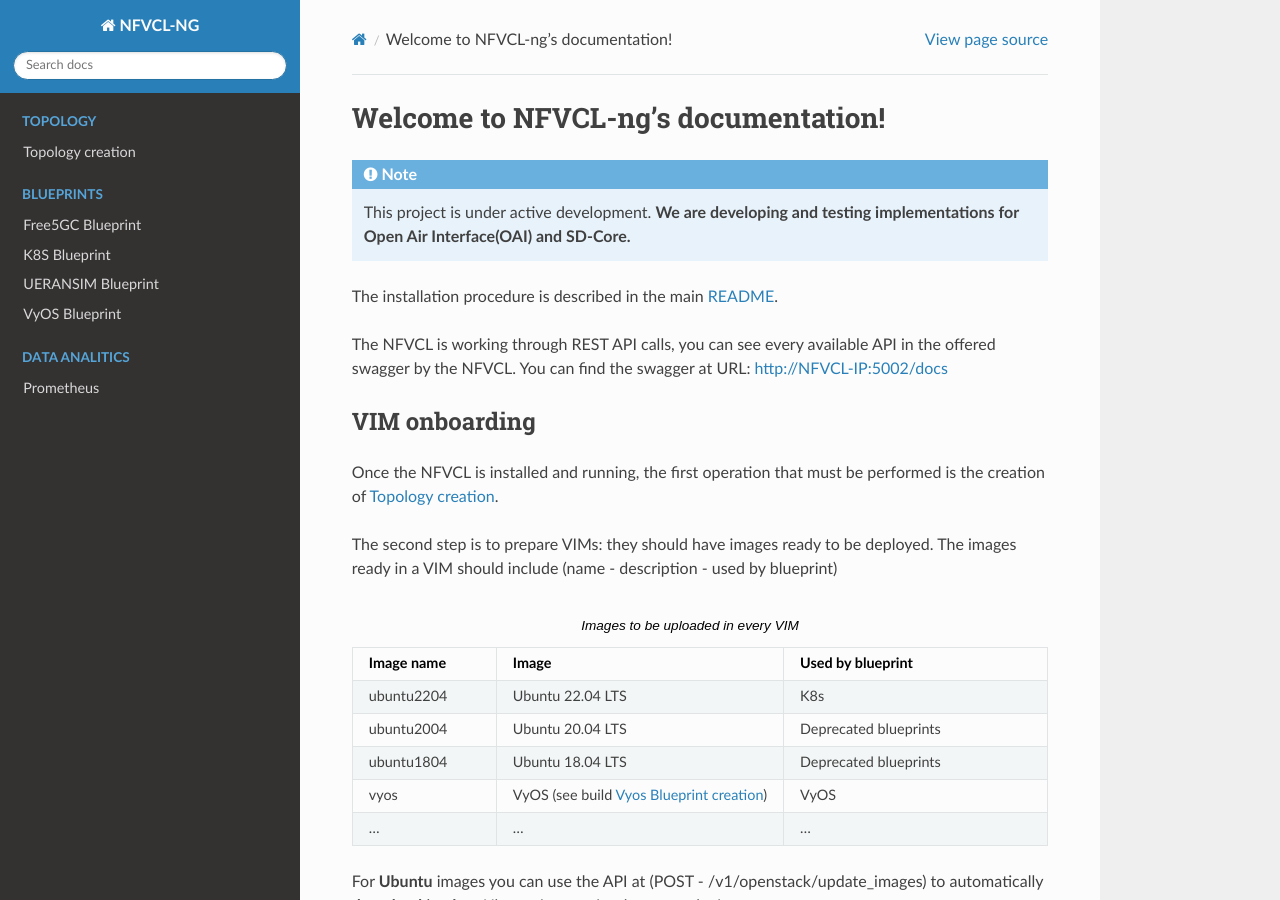
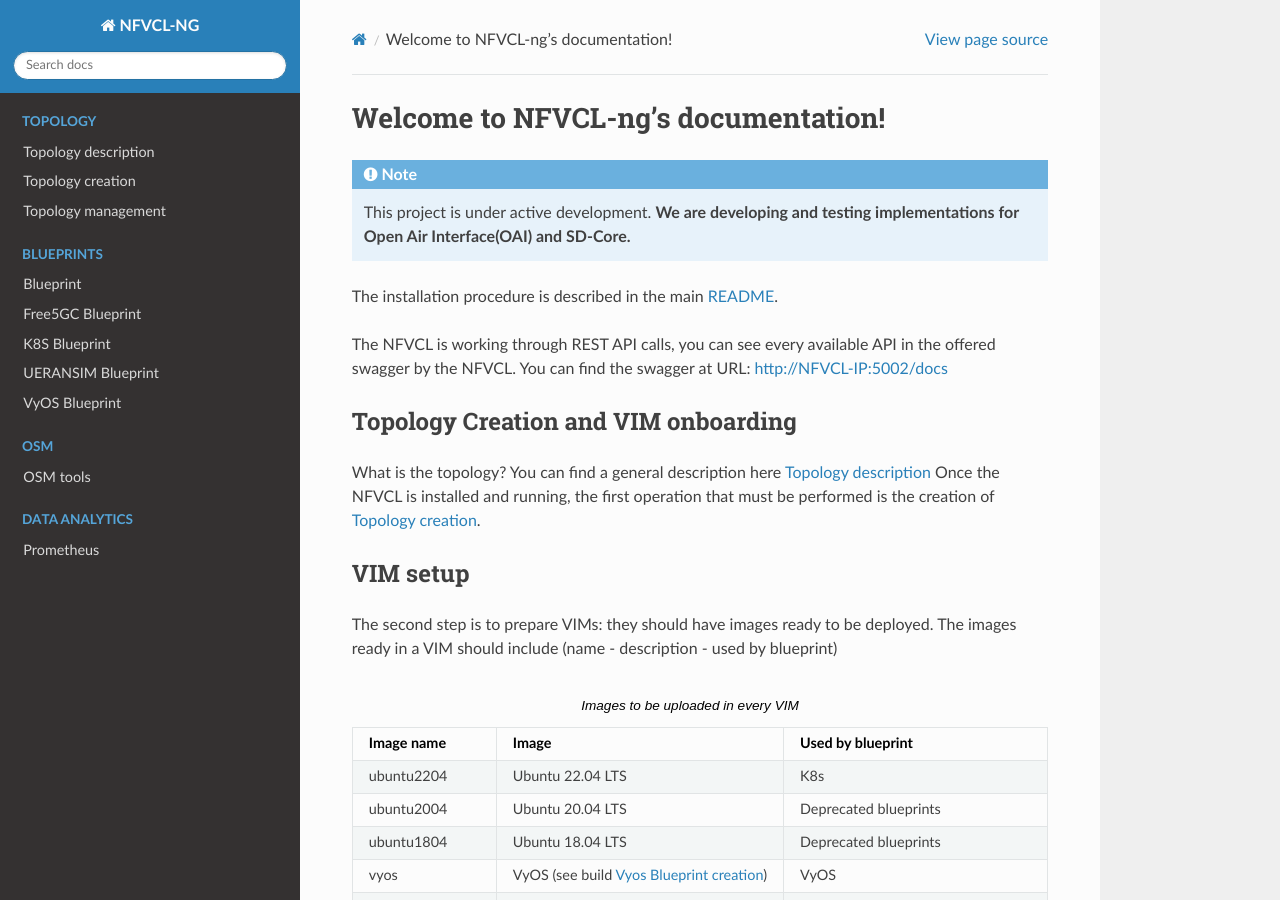
Before and after one commit to s2n-cnit/nfvcl-ng, a Sphinx documentation site: the page built from docs/source/index.rst, in a window 1280 px wide and 900 px high. Built offline with Sphinx 7.4.7 and the Read the Docs theme 2.0.0, drawn with Linux system fonts in a browser that asks for light colours.

Commit message:
docs(Docs): Documentation Update

```diff
--- a/docs/source/blueprints/blueprint.rst
+++ b/docs/source/blueprints/blueprint.rst
@@ -1,5 +1,6 @@
+====================
 Blueprint
-#########
+====================
 
 Blueprint creation
 ******************
--- a/docs/source/index.rst
+++ b/docs/source/index.rst
@@ -10,11 +10,15 @@
 The NFVCL is working through REST API calls, you can see every available API in the offered swagger by the NFVCL.
 You can find the swagger at URL: http://NFVCL-IP:5002/docs
 
-VIM onboarding
-**************
+Topology Creation and VIM onboarding
+************************************
 
+What is the topology? You can find a general description here :doc:`topology/topology`
 Once the NFVCL is installed and running, the first operation that must be performed
 is the creation of :doc:`topology/topology_creation`.
+
+VIM setup
+*********
 
 The second step is to prepare VIMs: they should have images ready to be deployed. The images ready in a VIM should include
 (name - description - used by blueprint)
@@ -103,20 +107,30 @@
    :maxdepth: 2
    :hidden:
 
+   topology/topology
    topology/topology_creation
+   topology/topology_mgt
 
 .. toctree::
    :caption: Blueprints
    :maxdepth: 2
    :hidden:
 
+   blueprints/blueprint
    blueprints/free5gc/free5gc_blue_index
    blueprints/k8s/k8s_blue_index
    blueprints/ueransim/ueransim_blue_index
    blueprints/vyos/vyos_blue_index
 
 .. toctree::
-   :caption: Data Analitics
+   :caption: OSM
+   :maxdepth: 2
+   :hidden:
+
+   osm/osm_utility
+
+.. toctree::
+   :caption: Data Analytics
    :maxdepth: 2
    :hidden:
 
--- a/docs/source/topology/topology_creation.rst
+++ b/docs/source/topology/topology_creation.rst
@@ -8,6 +8,8 @@
 
 .. warning::
     The VIM user must be administrator for the target project
+.. warning::
+    When adding a VIM, it is really important to use the correct value for the field use_floating_ip otherwise the VNF manager cannot talk to the VNF if the NFVCL instance is outside the openstack network.
 
 With the next step the OpenStack server will be registered in OSM and NFVCL. The networks of the VIM must be appended to the
 network list. At least a management network should be present.
```
Also changed, not shown: docs/source/topology/topology.rst (added, +18 -0 lines), docs/source/topology/topology_mgt.rst (added, +52 -0 lines), 2 other files.
